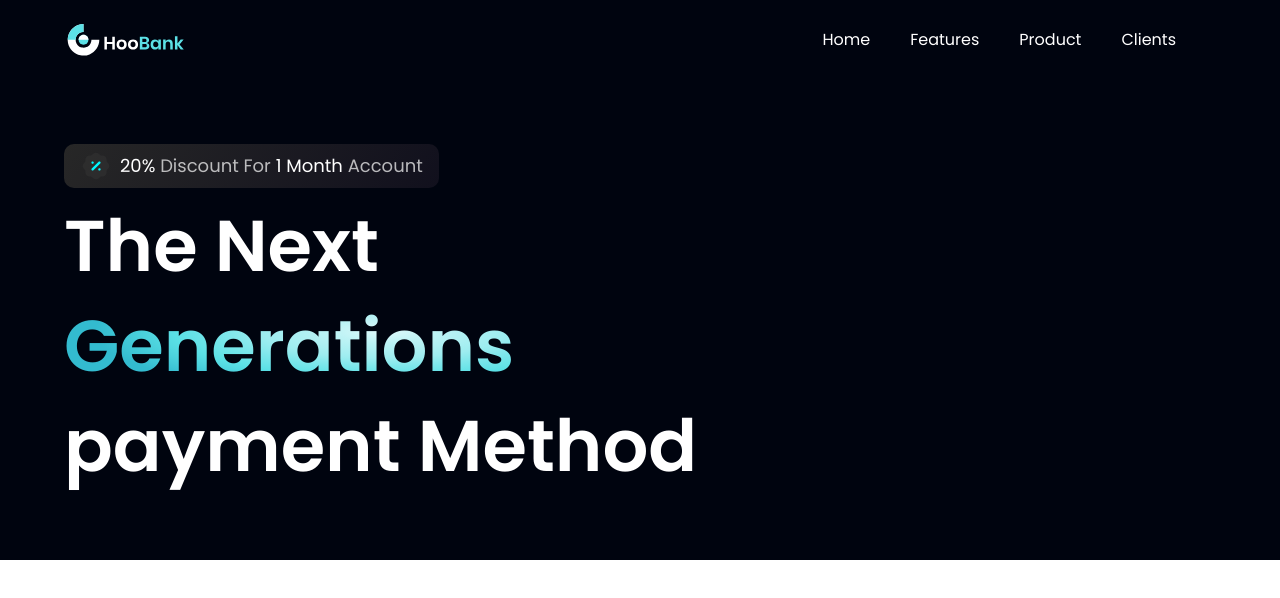
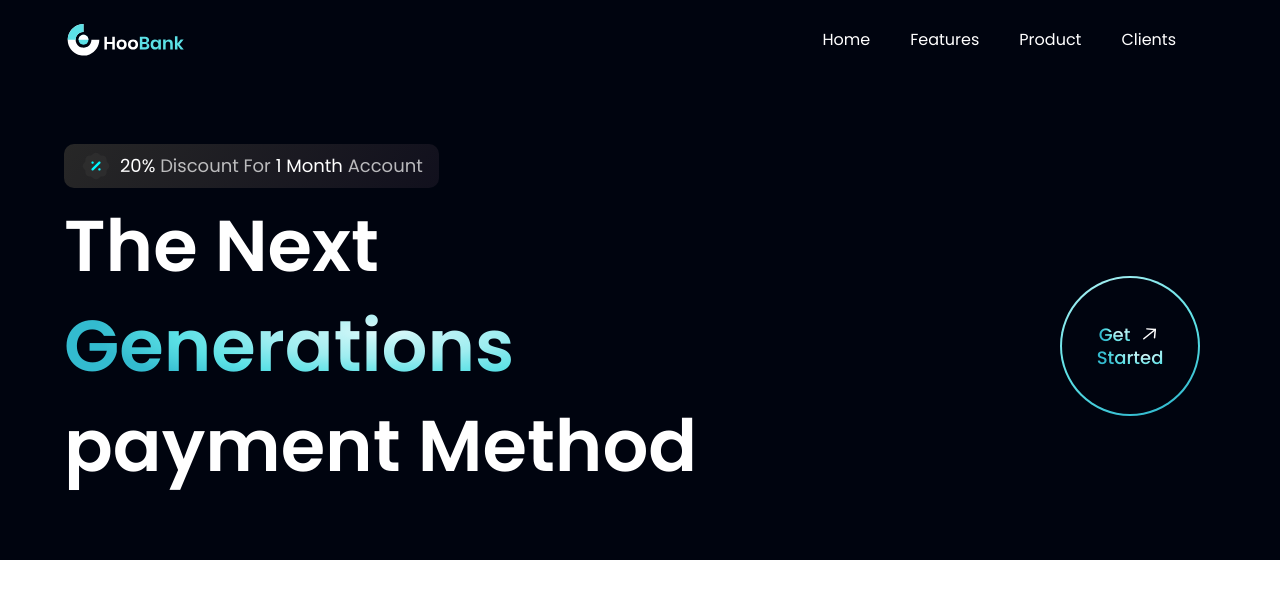
Before and after one commit to saadismail01/Bank_Web, a React (Vite) app: page / in a window 1280 px wide. Shown: the top 598 px of the page. Built offline with nearby package versions, Linux system fonts and the light colour scheme.

Commit message:
Update: Get started component to hero component

```diff
--- a/src/App.jsx
+++ b/src/App.jsx
@@ -12,7 +12,7 @@
   CTA,
   FeedbackCard,
   Footer,
-  GetStarted,
+  // GetStarted,
   Hero,
   Navbar,
   Stats,
@@ -44,7 +44,7 @@
           <CTA />
           <FeedbackCard />
           <Footer />
-          <GetStarted />
+          {/* <GetStarted /> */}
           <Stats />
           <Testimonials />
         </div>
--- a/src/components/GetStarted.jsx
+++ b/src/components/GetStarted.jsx
@@ -1,8 +1,28 @@
 import React from "react";
 React;
+import styles from "../style";
+import { arrowUp } from "../assets";
 
 const GetStarted = () => {
-  return <div></div>;
+  return (
+    <div
+      className={`${styles.flexCenter} w-[140px] h-[140px] rounded-full bg-blue-gradient p-[2px] -left-48 cursor-pointer`}
+    >
+      <div
+        className={`${styles.flexCenter} flex-col bg-primary w-[100%] h-[100%] rounded-full`}
+      >
+        <div className={`${styles.flexStart} flex-row `}>
+          <p className="font-poppins font-medium text-[18px] leading-[23px] mr-2">
+            <span className="text-gradient">Get</span>
+          </p>
+          <img src={arrowUp} className="w-[23px] h-[23px] object-contain" />
+        </div>
+        <p className="font-poppins font-medium text-[18px] leading-[23px]">
+          <span className="text-gradient">Started</span>
+        </p>
+      </div>
+    </div>
+  );
 };
 
 export default GetStarted;
--- a/src/components/Hero.jsx
+++ b/src/components/Hero.jsx
@@ -2,6 +2,7 @@
 import styles from "../style";
 // eslint-disable-next-line no-unused-vars
 import { discount, robot } from "../assets";
+import GetStarted from "./GetStarted";
 
 const Hero = () => (
   <section id="home" className={`flex md:flex-row flex-col ${styles.paddingY}`}>
@@ -24,6 +25,9 @@
           <br />
           payment Method
         </h1>
+        <div className="ss:flex hidden md:mr-4 ml-0">
+          <GetStarted />
+        </div>
       </div>
     </div>
   </section>
```
